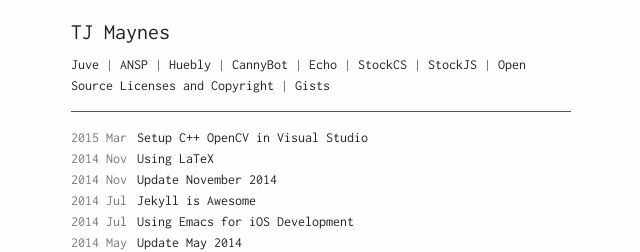
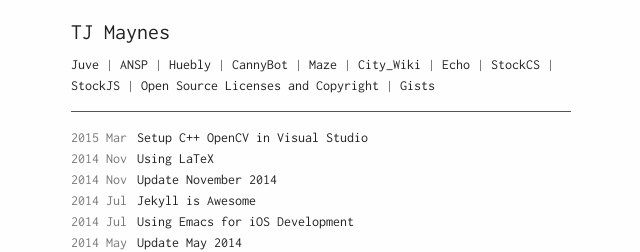
Before and after one commit to embaron/tjmaynes.github.io, a Jekyll site: the page built from index.html, in a window 1280 px wide. Shown: the top 252 px of the page, without its empty margins (319-959 px from the left). Built offline with Jekyll 4.4.1, drawn with Linux system fonts in a browser that asks for light colours.

Commit message:
Added more projects

```diff
--- a/_includes/projects.html
+++ b/_includes/projects.html
@@ -4,6 +4,8 @@
     <li><a href="https://github.com/tjmaynes/ansp" target="_blank">ANSP</a></li> |
     <li><a href="https://github.com/tjmaynes/huebly" target="_blank">Huebly</a></li> |
     <li><a href="/projects/canny-bot">CannyBot</a></li> |
+    <li><a href="https://github.com/tjmaynes/maze" target="_blank">Maze</a></li> |
+    <li><a href="https://github.com/tjmaynes/city_wiki" target="_blank">City_Wiki</a></li> |
     <li><a href="https://github.com/tjmaynes/echo" target="_blank">Echo</a></li> |
     <li><a href="https://github.com/tjmaynes/stockcs" target="_blank">StockCS</a></li> |
     <li><a href="/projects/stockjs">StockJS</a></li> |
```
